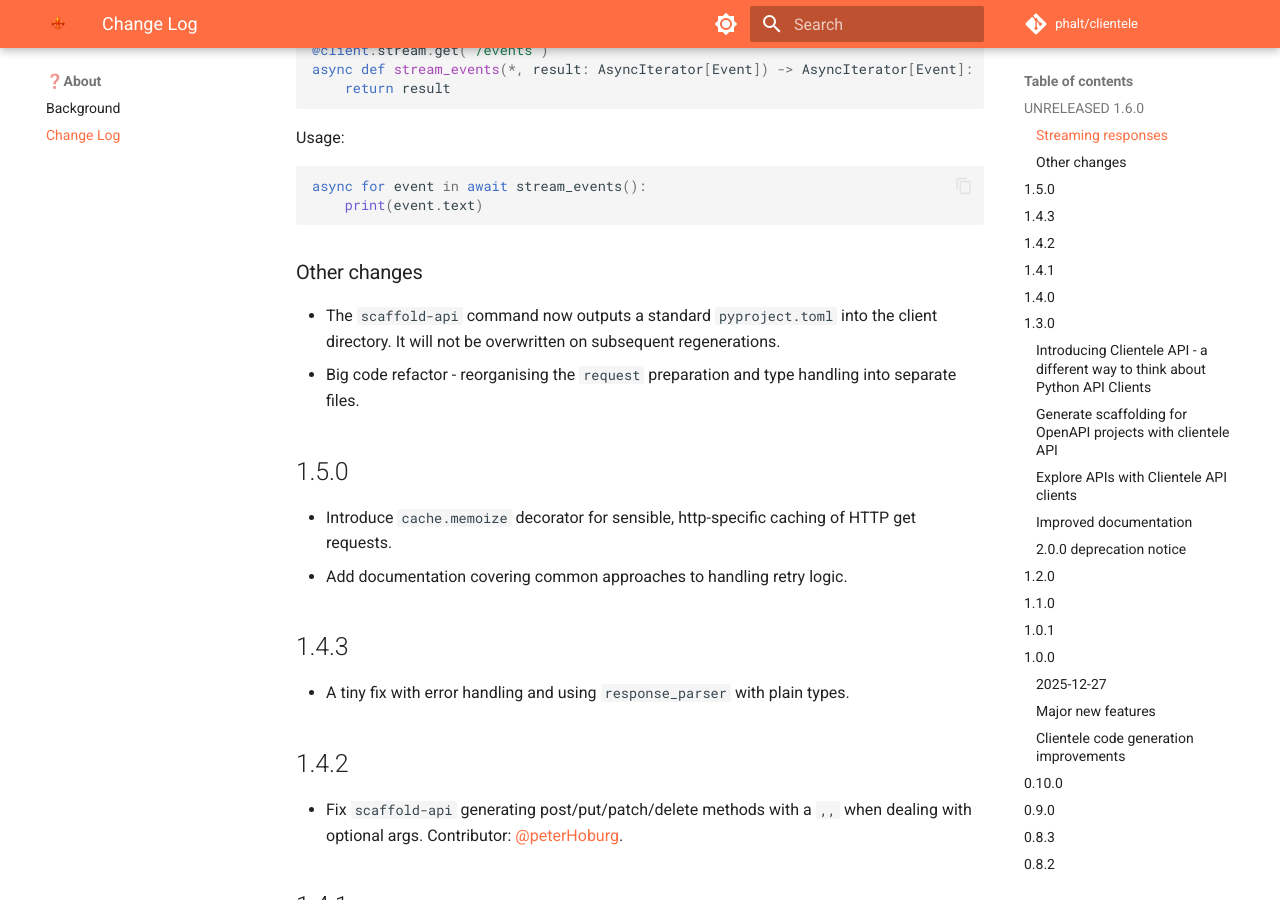
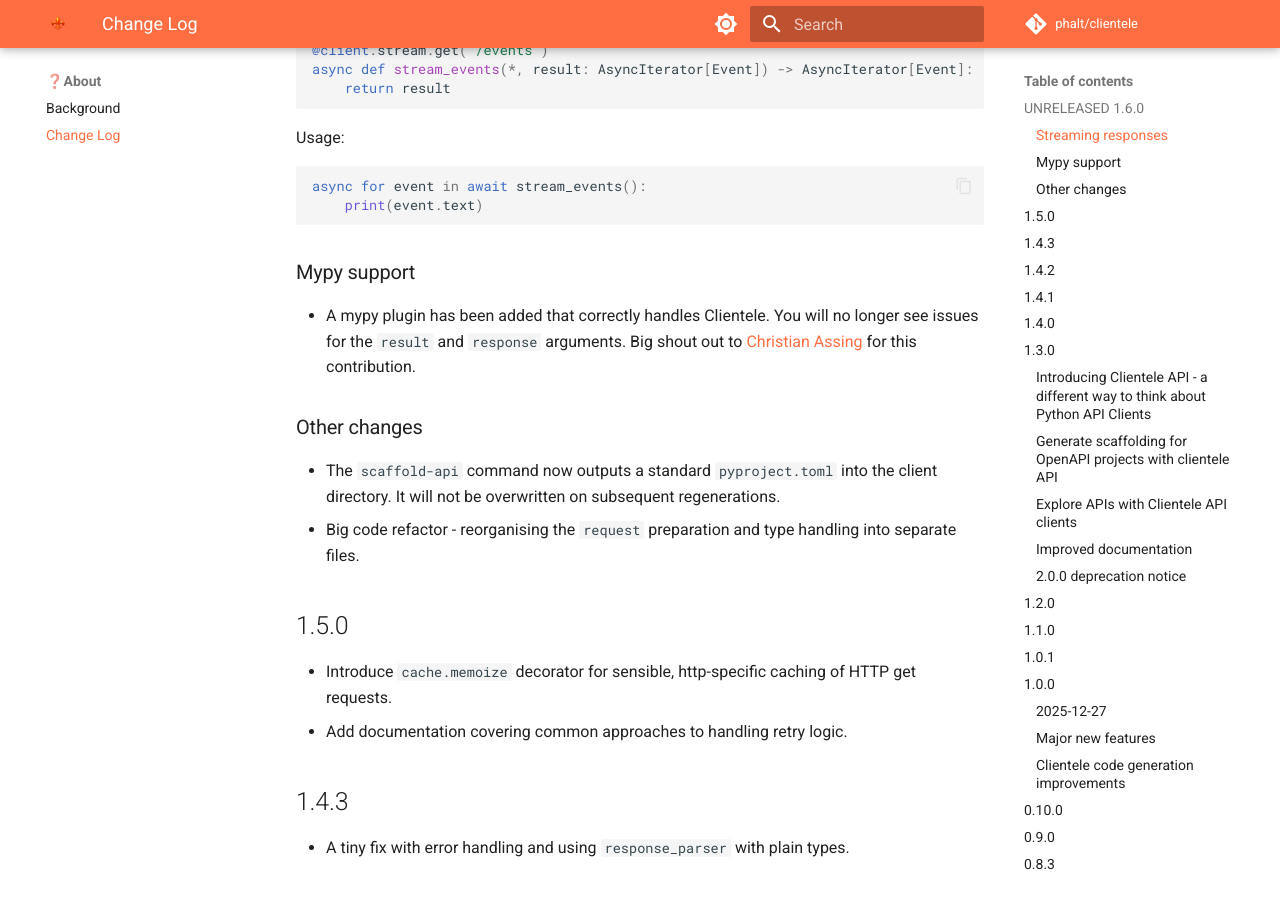
Before and after one commit to phalt/clientele, an MkDocs documentation site: the page built from docs/CHANGELOG.md, in a window 1280 px wide and 900 px high, scrolled down 667 px. Built offline with MkDocs 1.6.1 and Material for MkDocs 9.7.7, drawn with Linux system fonts in a browser that asks for light colours; comment, search, counter and statistics services are not loaded.

Commit message:
Update changelog with mypy support

````diff
--- a/docs/CHANGELOG.md
+++ b/docs/CHANGELOG.md
@@ -31,6 +31,10 @@ Usage:
 async for event in await stream_events():
     print(event.text)
 ```
+
+### Mypy support
+
+- A mypy plugin has been added that correctly handles Clientele. You will no longer see issues for the `result` and `response` arguments. Big shout out to [Christian Assing](https://github.com/chassing) for this contribution.
 
 ### Other changes
 
````
Also changed, not shown: CHANGELOG.md (+4 -0 lines).
